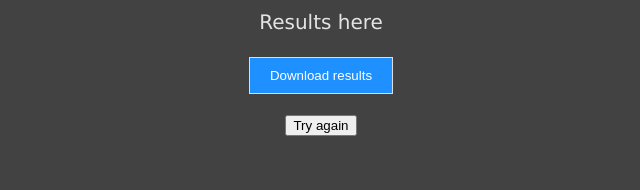
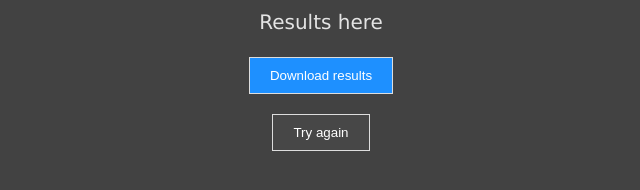
Before and after one commit to TheRedPandaDev/minigames-project, a plain HTML site: page pages/ending.html in a window 1280 px wide. Shown: the part 182-372 px from the top of the page, without its empty margins (319-959 px from the left). Drawn offline with Linux system fonts and the light colour scheme.

Commit message:
Added style for reset button

```diff
--- a/css/style.css
+++ b/css/style.css
@@ -118,3 +118,14 @@ p {
 .next-button:hover {
   background-color: #4169e1;
 }
+
+.restart {
+  padding: 10px 20px;
+  background-color: #474747;
+  border: 1px solid #ddd;
+  color: white;
+}
+
+.restart:hover {
+  background-color: #303030;
+}
```
